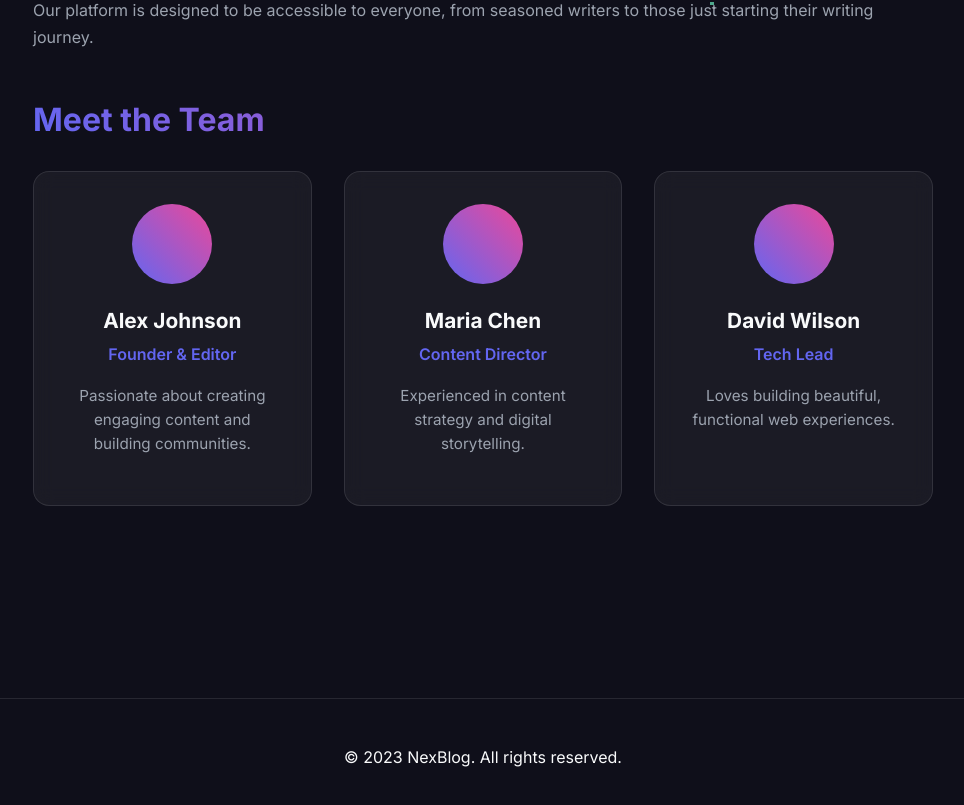
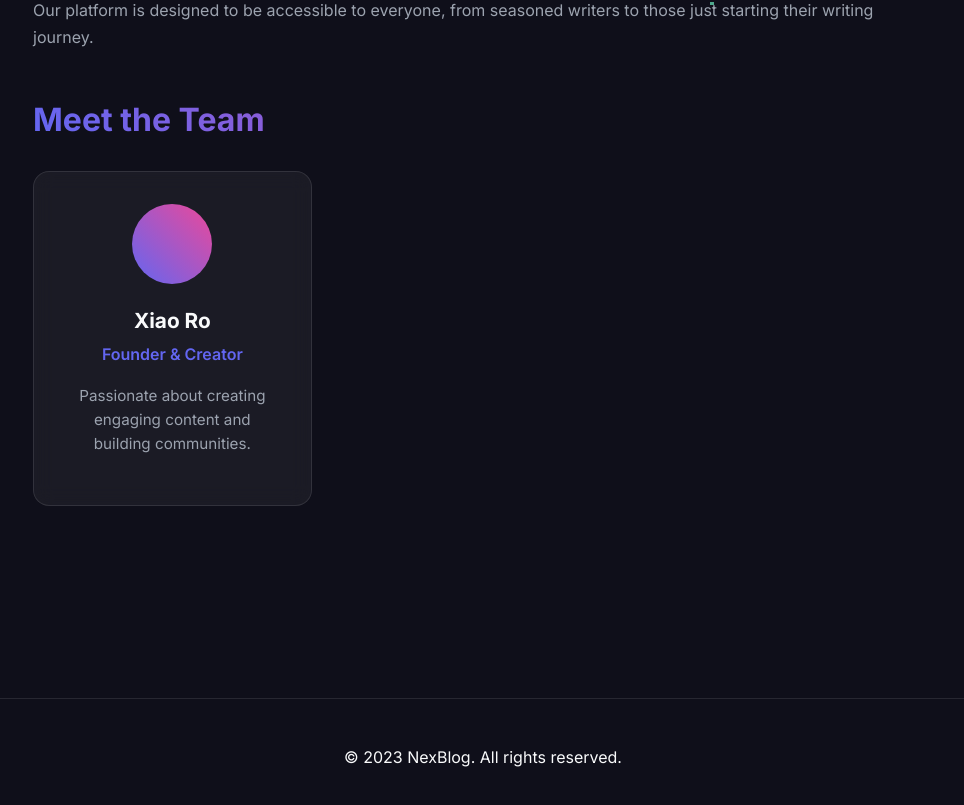
Before and after one commit to romy-dev-hub/nexblog, a Next.js app: page /about in a window 1280 px wide. Shown: the part 792-1597 px from the top of the page, without its empty margins (157-1121 px from the left). Built offline with nearby package versions, Linux system fonts and the light colour scheme.

Commit message:
adjusted about section

```diff
--- a/app/about/page.js
+++ b/app/about/page.js
@@ -8,9 +8,7 @@ import AnimatedSection from '../../components/AnimatedSection';
 
 export default function About() {
   const team = [
-    { name: "Alex Johnson", role: "Founder & Editor", bio: "Passionate about creating engaging content and building communities." },
-    { name: "Maria Chen", role: "Content Director", bio: "Experienced in content strategy and digital storytelling." },
-    { name: "David Wilson", role: "Tech Lead", bio: "Loves building beautiful, functional web experiences." },
+    { name: "Xiao Ro", role: "Founder & Creator", bio: "Passionate about creating engaging content and building communities." },
   ];
 
   return (
```
